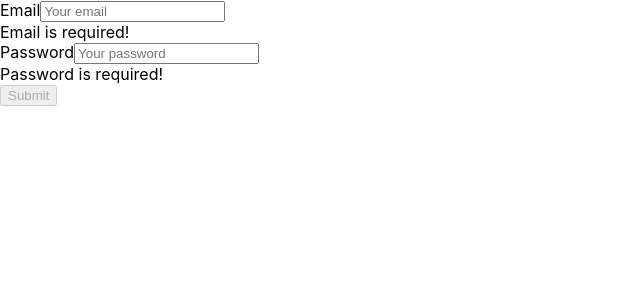
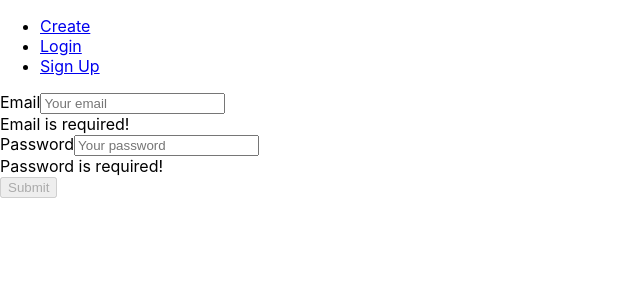
Before and after one commit to mattenos/quizzle, a React (Create React App) app in the folder client/: page / in a window 1280 px wide. Shown: the top 300 px of the page, without its empty margins (0-640 px from the left). Built offline with nearby package versions, Linux system fonts and the light colour scheme.

Commit message:
Create header component.

```diff
--- a/client/src/App.js
+++ b/client/src/App.js
@@ -9,6 +9,8 @@ import {
 import { setContext } from '@apollo/client/link/context';
 
 import LoginForm from './components/LoginForm';
+import SignupForm from './components/SignupForm';
+import Header from './components/Header';
 
 // Construct our main GraphQL API endpoint
 const httpLink = createHttpLink({
@@ -38,11 +40,16 @@ function App() {
   return (
     <ApolloProvider client={client}>
       <Router>
-      <div className="flex-column justify-center align-center min-100-vh bg-primary">
+        <div>
+            <Header />
           <Routes>
             <Route
               path="/"
               element={<LoginForm />}
+            />
+            <Route
+              path="/Signup"
+              element={<SignupForm />}
             />
           </Routes>
         </div>
--- /dev/null
+++ b/client/src/components/Header.js
@@ -0,0 +1,17 @@
+import React from 'react';
+
+function Navbar() {
+    return (
+        <div>
+            <nav>
+                <ul class='flex justify-end space-x-4 p-4 '>
+                    <li><a href="/#create">Create</a></li>
+                    <li><a href="/#login">Login</a></li>
+                    <li><a href="/#signup">Sign Up</a></li>
+                </ul>
+            </nav>
+        </div>
+    );
+}
+
+export default Navbar;
```
Lines whose indentation alone changed are shown as unchanged.
